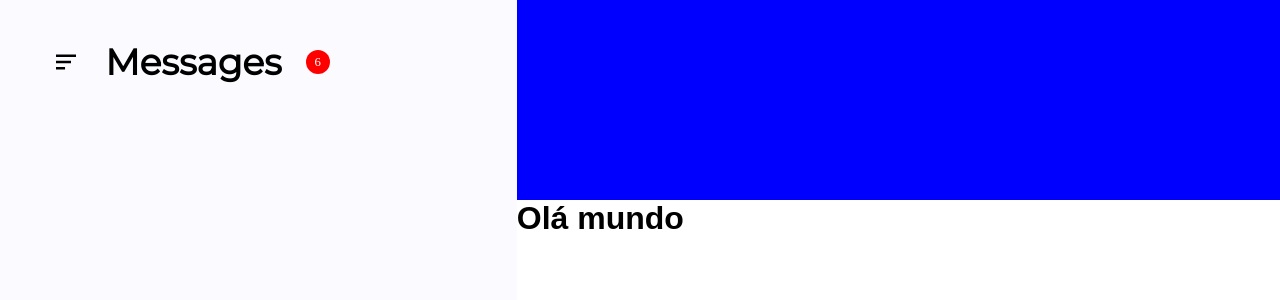
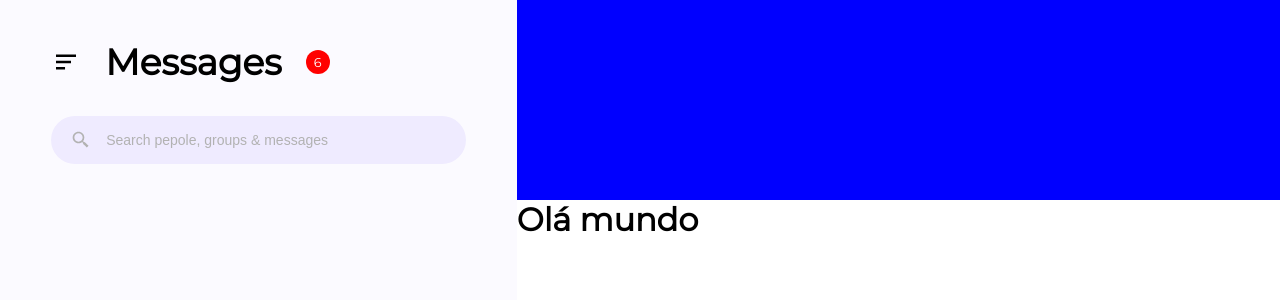
Before and after one commit to MatheusGomesRocha/chat-next, a Next.js app: page / in a window 1280 px wide. Shown: the top 300 px of the page. Built offline with nearby package versions, Linux system fonts and the light colour scheme.

Commit message:
Finalizando area Search, onde o usuário pesquisa algum contato, grupo ou mensagens

```diff
--- a/src/components/Chats/index.tsx
+++ b/src/components/Chats/index.tsx
@@ -1,5 +1,5 @@
 import styles from './styles.module.scss';
-import { BiMenuAltLeft } from 'react-icons/bi';
+import { BiMenuAltLeft, BiSearchAlt2 } from 'react-icons/bi';
 
 export default function Chats() {
     return(
@@ -13,6 +13,11 @@ export default function Chats() {
                     <span>6</span>
                 </div>
             </div>
+
+            <div className={styles.searchArea}>
+                <BiSearchAlt2 color="#B2B2B2" size={20} />
+                <input placeholder="Search pepole, groups & messages" />
+            </div>
         </div>
     )
 }
--- a/src/components/Chats/styles.module.scss
+++ b/src/components/Chats/styles.module.scss
@@ -14,7 +14,6 @@
     h2 {
       font-size: 2.25rem;
       margin-left: 1.5rem;
-      font-family: "Montserrat", sans-serif;
       font-weight: bold;
     }
 
@@ -34,4 +33,31 @@
       }
     }
   }
+
+  .searchArea {
+    background-color: var(--input);
+    display: flex;
+    flex-direction: row;
+    align-items: center;
+    padding-left: 20px;
+    height: 3rem;
+    border-radius: 25px;
+    margin-top: 2rem;
+
+    input {
+      flex: 1;
+      background-color: transparent;
+      margin-left: 15px;
+      height: 3rem;
+      border-radius: 25px;
+      font-size: 1rem;
+      outline: 0;
+      border: 0;
+
+      &::placeholder {
+        color: var(--gray-200);
+        font-size: 0.875rem;
+      }
+    }
+  }
 }
--- a/src/styles/globals.scss
+++ b/src/styles/globals.scss
@@ -38,8 +38,13 @@ h4,
 h5,
 h6 {
   font-weight: 600;
-  font-family: Lexend, sans-serif;
+  font-family: "Montserrat", sans-serif;
   color: var(--gray-800);
+}
+
+span,
+p {
+  font-family: "Montserrat", sans-serif;
 }
 
 h1 {
```
